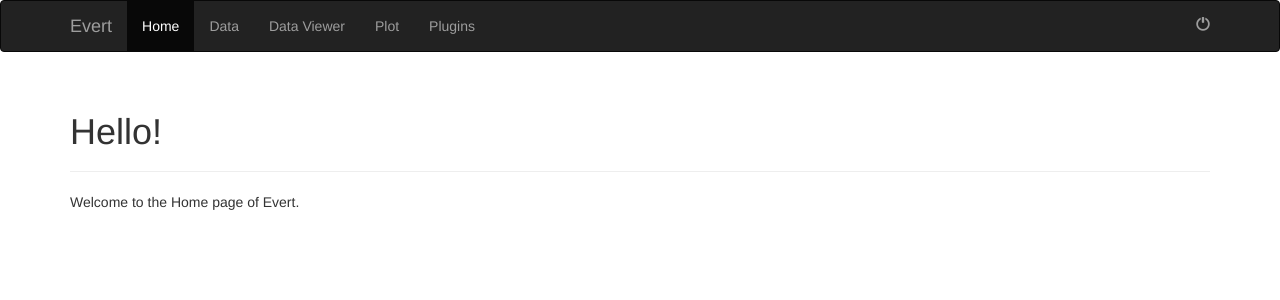
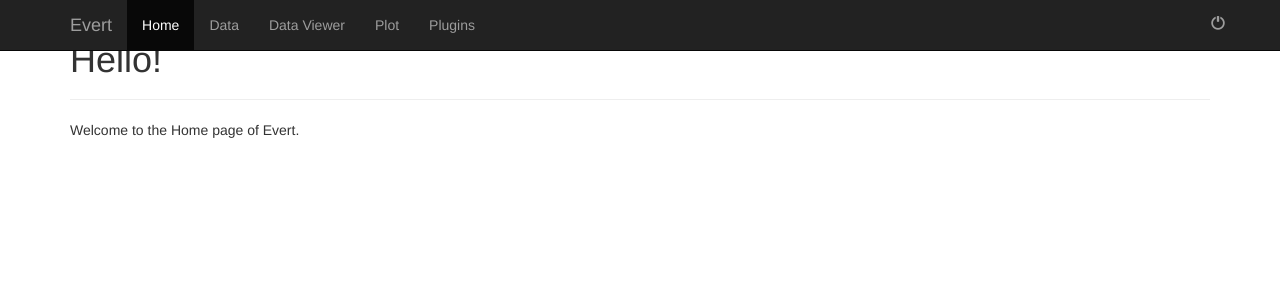
Before and after one commit to evert-platform/evertbase, a Flask app: page / in a window 1280 px wide. Shown: the top 300 px of the page. Run offline with Flask 2, Linux system fonts and the light colour scheme; parts of the project's set-up code (start-up, migrations or seed data) failed here and were passed over; some libraries are stand-ins or nearby versions.

Commit message:
changed navbar to stay at top of window

```diff
--- a/app/templates/base.html
+++ b/app/templates/base.html
@@ -47,7 +47,7 @@
 </head>
 
 {% block navbar %}
-<div class="navbar navbar-inverse" role="navigation">
+<div class="navbar navbar-inverse navbar-fixed-top" role="navigation">
     <div class="container">
         <div class="navbar-header">
             <button type="button" class="navbar-toggle"
```
